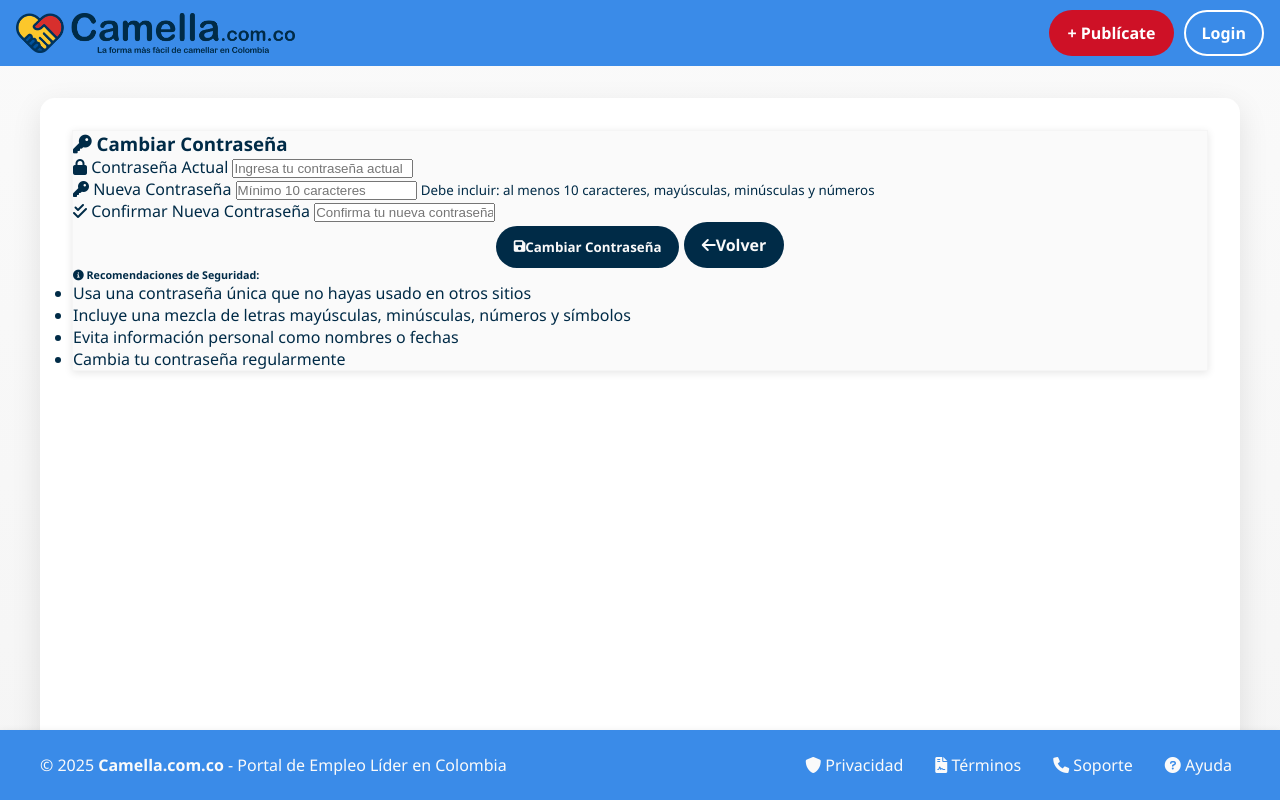
After one commit to jmqp7373/camella, a PHP site: page /views/usuario/cambiar_password.php in a window 1280 px wide. The commit adds this page. Run offline with PHP 8.4, Linux system fonts and the light colour scheme; a stand-in replaces the project's code that opens the database connection.

Commit message:
feat(user): cambio de contraseña con verificación, CSRF y bcrypt (sin alterar maquetación)

```diff
--- /dev/null
+++ b/views/usuario/cambiar_password.php
@@ -0,0 +1,143 @@
+<?php
+/**
+ * Vista: Cambiar Contraseña
+ * Formulario seguro para que el usuario autenticado cambie su contraseña
+ * Incluye validación CSRF y usa estilos existentes del proyecto
+ *
+ * @var string $pageTitle Título de la página
+ * @var string|null $mensaje Mensaje de éxito/error
+ * @var string|null $tipo_mensaje Tipo de mensaje (success/error)
+ */
+
+// Incluir header con estilos existentes
+include __DIR__ . '/../../partials/header.php';
+?>
+
+<div class="container">
+    <div class="row justify-content-center">
+        <div class="col-md-6">
+            <div class="card">
+                <div class="card-header">
+                    <h3><i class="fas fa-key"></i> Cambiar Contraseña</h3>
+                </div>
+                <div class="card-body">
+
+                    <?php if (!empty($mensaje)): ?>
+                        <div class="alert alert-<?= $tipo_mensaje === 'success' ? 'success' : 'danger' ?>" role="alert">
+                            <?= htmlspecialchars($mensaje, ENT_QUOTES, 'UTF-8') ?>
+                        </div>
+                    <?php endif; ?>
+
+                    <form method="POST" action="index.php?view=procesar-cambiar-password">
+
+                        <!-- Token CSRF (campo oculto) -->
+                        <input type="hidden" name="csrf_token" value="<?= htmlspecialchars($_SESSION['csrf_token'] ?? '', ENT_QUOTES, 'UTF-8') ?>">
+
+                        <div class="form-group mb-3">
+                            <label for="actual_password" class="form-label">
+                                <i class="fas fa-lock"></i> Contraseña Actual
+                            </label>
+                            <input
+                                type="password"
+                                class="form-control"
+                                id="actual_password"
+                                name="actual_password"
+                                required
+                                placeholder="Ingresa tu contraseña actual"
+                            >
+                        </div>
+
+                        <div class="form-group mb-3">
+                            <label for="new_password" class="form-label">
+                                <i class="fas fa-key"></i> Nueva Contraseña
+                            </label>
+                            <input
+                                type="password"
+                                class="form-control"
+                                id="new_password"
+                                name="new_password"
+                                required
+                                minlength="10"
+                                placeholder="Mínimo 10 caracteres"
+                            >
+                            <small class="form-text text-muted">
+                                Debe incluir: al menos 10 caracteres, mayúsculas, minúsculas y números
+                            </small>
+                        </div>
+
+                        <div class="form-group mb-3">
+                            <label for="new_password_confirm" class="form-label">
+                                <i class="fas fa-check-double"></i> Confirmar Nueva Contraseña
+                            </label>
+                            <input
+                                type="password"
+                                class="form-control"
+                                id="new_password_confirm"
+                                name="new_password_confirm"
+                                required
+                                minlength="10"
+                                placeholder="Confirma tu nueva contraseña"
+                            >
+                        </div>
+
+                        <div class="form-group text-center">
+                            <button type="submit" class="btn btn-primary">
+                                <i class="fas fa-save"></i> Cambiar Contraseña
+                            </button>
+                            <a href="index.php" class="btn btn-secondary ms-2">
+                                <i class="fas fa-arrow-left"></i> Volver
+                            </a>
+                        </div>
+
+                    </form>
+
+                    <div class="mt-4">
+                        <div class="alert alert-info">
+                            <h6><i class="fas fa-info-circle"></i> Recomendaciones de Seguridad:</h6>
+                            <ul class="mb-0 small">
+                                <li>Usa una contraseña única que no hayas usado en otros sitios</li>
+                                <li>Incluye una mezcla de letras mayúsculas, minúsculas, números y símbolos</li>
+                                <li>Evita información personal como nombres o fechas</li>
+                                <li>Cambia tu contraseña regularmente</li>
+                            </ul>
+                        </div>
+                    </div>
+
+                </div>
+            </div>
+        </div>
+    </div>
+</div>
+
+<script>
+// Validación adicional en el frontend (opcional, mejora UX)
+document.getElementById('new_password_confirm').addEventListener('input', function() {
+    const newPassword = document.getElementById('new_password').value;
+    const confirmPassword = this.value;
+
+    if (newPassword && confirmPassword && newPassword !== confirmPassword) {
+        this.setCustomValidity('Las contraseñas no coinciden');
+    } else {
+        this.setCustomValidity('');
+    }
+});
+
+document.getElementById('new_password').addEventListener('input', function() {
+    const password = this.value;
+    const isStrong = password.length >= 10 &&
+                    /[A-Z]/.test(password) &&
+                    /[a-z]/.test(password) &&
+                    /\d/.test(password);
+
+    if (password && !isStrong) {
+        this.setCustomValidity('La contraseña debe incluir mayúsculas, minúsculas y números');
+    } else {
+        this.setCustomValidity('');
+    }
+});
+</script>
+
+<?php
+// Incluir footer con estilos existentes
+include __DIR__ . '/../../partials/footer.php';
+?>
```
Also changed, not shown: controllers/UsuarioController.php (added, +185 -0 lines), index.php (+18 -1 lines).
